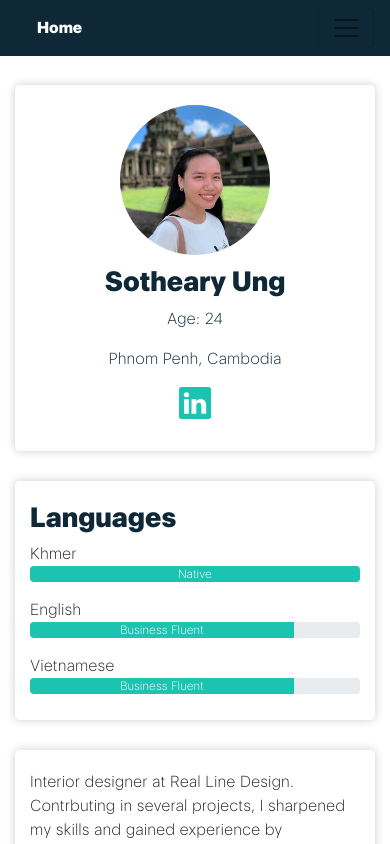
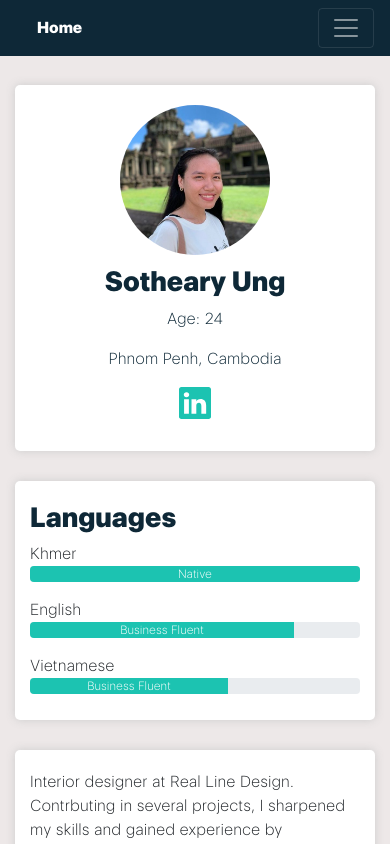
Before and after one commit to lvezia/u_sotheary, a Vue app: page /profile in a window 390 px wide. Shown: the top 844 px of the page. Built offline with nearby package versions, Linux system fonts and the light colour scheme.

Commit message:
Update theme UI

```diff
--- a/src/assets/styles/themes/theme-default.css
+++ b/src/assets/styles/themes/theme-default.css
@@ -14,6 +14,10 @@
     font-family: "Eloquia";
     src: local("Eloquia"), url(../../../fonts/Eloquia/Eloquia-ExtraBold.otf) format("opentype");
     font-weight: bold;
+}
+
+body {
+    background-color: var(--lightGrey) !important;
 }
 
 .color-first {
--- a/src/layouts/LayoutDefault.vue
+++ b/src/layouts/LayoutDefault.vue
@@ -1,9 +1,9 @@
 <template>
   <div class="LayoutDefault">
-    <b-navbar toggleable="lg" class="default-nav" fixed="top">
+    <b-navbar toggleable="lg" class="default-nav" fixed="top" type="dark">
       <router-link to="/" class="nav-item nav-link"><b>{{ $t('home.home') }}</b></router-link>
 
-      <b-navbar-toggle target="nav-collapse"></b-navbar-toggle>
+      <b-navbar-toggle target="nav-collapse dark"></b-navbar-toggle>
 
       <b-collapse id="nav-collapse" is-nav>
         <b-navbar-nav>
@@ -13,7 +13,7 @@
 
         <!-- Right aligned nav items -->
         <b-navbar-nav class="ml-auto">
-          <b-icon icon="chat-right-text" class="lang-icon"></b-icon>
+          <b-icon icon="chat-right-text" class="d-none d-lg-block lang-icon"></b-icon>
           <b-nav-item-dropdown class="color-second" :text="$t('home.languages')" right>
             <b-dropdown-item v-for="lang in languages" :key="lang" @click="setLang(lang)" class="item-lang">{{ lang }}</b-dropdown-item>
           </b-nav-item-dropdown>
--- a/src/views/Profile.vue
+++ b/src/views/Profile.vue
@@ -42,7 +42,7 @@
                   <li class="lang-progress">
                     {{ $t('profile.vietnamese') }}
                     <b-progress :max="5" variant="second" class="mb-3">
-                      <b-progress-bar :value="4">
+                      <b-progress-bar :value="3">
                         <span>{{ $t('profile.businessFluent') }}</span>
                       </b-progress-bar>
                     </b-progress>
@@ -133,6 +133,7 @@ export default {
   padding: 20px 15px 10px 15px;
   border-radius: 5px;
   box-shadow: 0 0 10px #CCCCCC;
+  background-color: #fff;
 }
 
 .profilePictureContainer {
@@ -165,4 +166,8 @@ export default {
 .lang-progress {
   list-style: none;
 }
+
+..progress {
+  background-color: var(--lightGrey);
+}
 </style>
```
